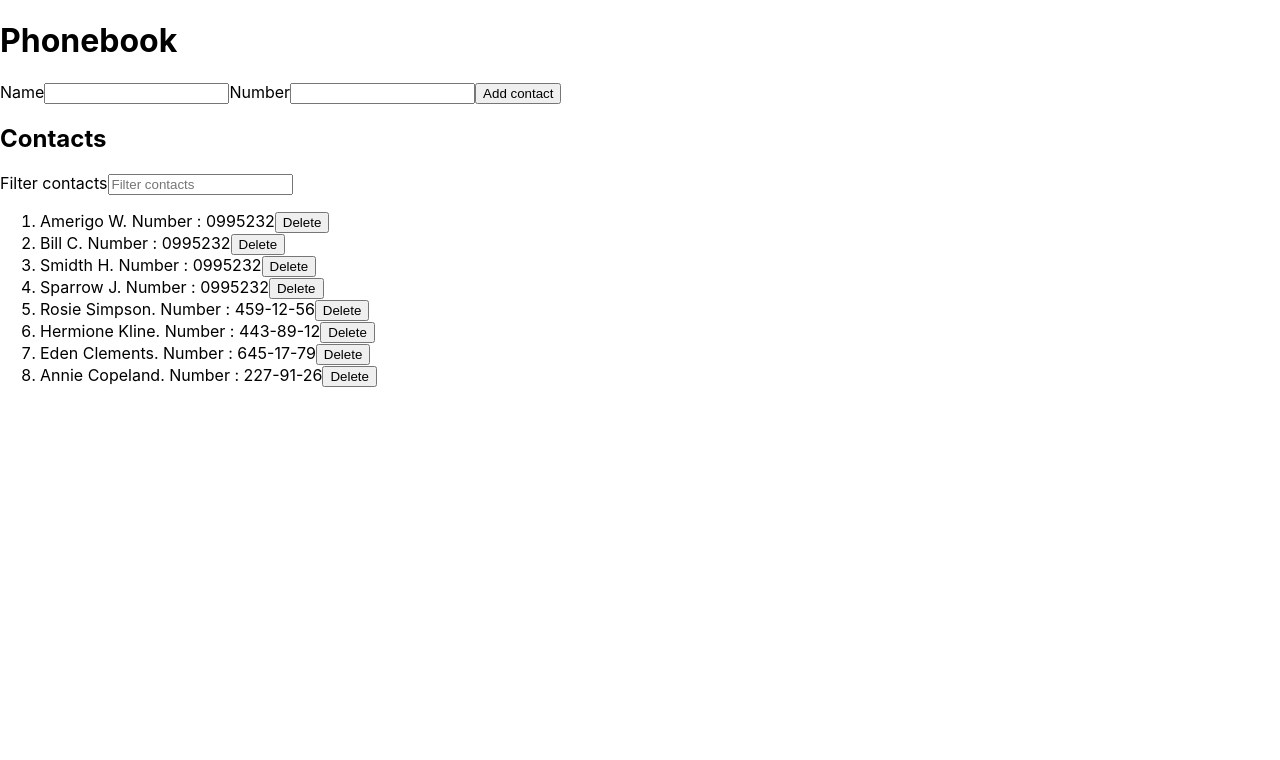
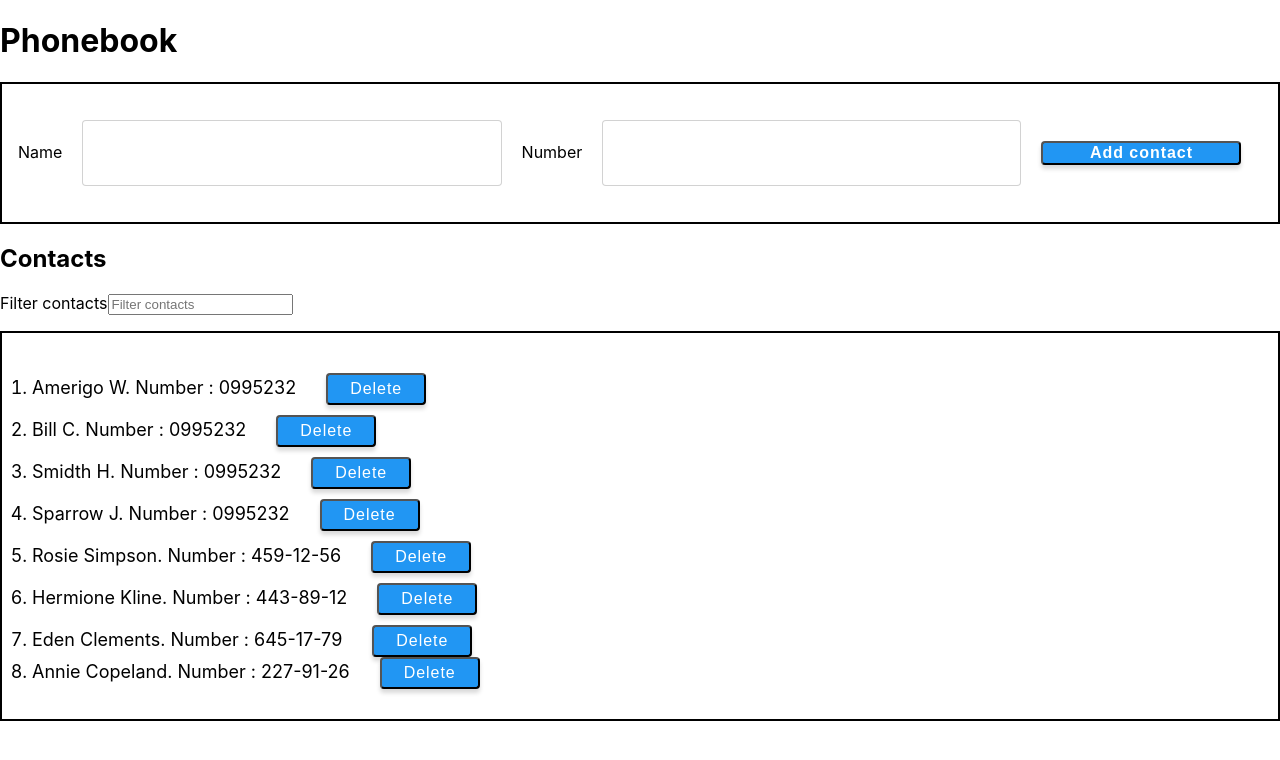
Before and after one commit to TrueMolni/goit-react-hw-02-phonebook, a React (Create React App) app: page / in a window 1280 px wide. Shown: the top 760 px of the page. Built offline with nearby package versions, Linux system fonts and the light colour scheme.

Commit message:
1.0.1
added some styles

```diff
--- a/src/components/ContactsItem/ContactsItem.jsx
+++ b/src/components/ContactsItem/ContactsItem.jsx
@@ -3,9 +3,13 @@ import scss from './contacts-item.module.scss';
 
 const ContactsItem = ({ id, name, number, removeContact }) => {
   return (
-    <li>
+    <li className={scss.item}>
       {name}. Number : {number}
-      <button onClick={() => removeContact(id)} type="button">
+      <button
+        className={scss.button}
+        onClick={() => removeContact(id)}
+        type="button"
+      >
         Delete
       </button>
     </li>
--- a/src/components/ContactsItem/contacts-Item.module.scss
+++ b/src/components/ContactsItem/contacts-Item.module.scss
@@ -0,0 +1,31 @@
+.button {
+  margin-left: 30px;
+  padding: 5px;
+  min-width: 100px;
+  font-size: 16px;
+  font-weight: 400;
+
+  letter-spacing: 0.06em;
+  text-align: center;
+  border-radius: 4px;
+
+  box-shadow: 0px 4px 4px rgba(0, 0, 0, 0.15);
+  color: #fff;
+  background-color: #2196f3;
+
+  transition: background-color 250ms cubic-bezier(0.075, 0.82, 0.165, 1);
+}
+
+.button:hover,
+.button:focus {
+  background-color: blue;
+}
+
+.item {
+  font-size: 18px;
+  font-weight: 500px;
+
+  &:not(:last-child) {
+    margin-top: 10px;
+  }
+}
--- a/src/components/ContactsList/ContactsList.jsx
+++ b/src/components/ContactsList/ContactsList.jsx
@@ -14,7 +14,7 @@ const ContactsList = ({ contacts, removeContact }) => {
       />
     );
   });
-  return <ol>{myContacts}</ol>;
+  return <ol className={scss.wrapper}>{myContacts}</ol>;
 };
 
 export default ContactsList;
--- a/src/components/ContactsList/contacts-list.module.scss
+++ b/src/components/ContactsList/contacts-list.module.scss
@@ -0,0 +1,5 @@
+.wrapper {
+  display: grid;
+  border: 2px black solid;
+  padding: 30px;
+}
--- a/src/components/Filter/filter.module.scss
+++ b/src/components/Filter/filter.module.scss
@@ -0,0 +1,5 @@
+.wrapper {
+  display: grid;
+  border: 2px black solid;
+  padding: 30px;
+}
--- a/src/components/Phonebook/Phonebook.jsx
+++ b/src/components/Phonebook/Phonebook.jsx
@@ -28,11 +28,12 @@ class Phonebook extends Component {
     const { handleChange, handleSubmit } = this;
 
     return (
-      <div>
+      <div className={scss.wrapper}>
         <form onSubmit={handleSubmit}>
           <label>
             Name
             <input
+              className={scss.input}
               onChange={handleChange}
               type="text"
               name="name"
@@ -45,6 +46,7 @@ class Phonebook extends Component {
           <label>
             Number
             <input
+              className={scss.input}
               onChange={handleChange}
               type="tel"
               name="number"
@@ -54,7 +56,9 @@ class Phonebook extends Component {
               required
             />
           </label>
-          <button type="submit">Add contact</button>
+          <button className={scss.button} type="submit">
+            Add contact
+          </button>
         </form>
       </div>
     );
--- a/src/components/Phonebook/phonebook.module.scss
+++ b/src/components/Phonebook/phonebook.module.scss
@@ -3,3 +3,49 @@
   border: 2px black solid;
   padding: 16px;
 }
+
+.button {
+  min-width: 200px;
+  font-size: 16px;
+  font-weight: 700;
+
+  letter-spacing: 0.06em;
+  text-align: center;
+  border-radius: 4px;
+
+  box-shadow: 0px 4px 4px rgba(0, 0, 0, 0.15);
+  color: #fff;
+  background-color: #2196f3;
+
+  transition: background-color 250ms cubic-bezier(0.075, 0.82, 0.165, 1);
+}
+
+.button:hover,
+.button:focus {
+  background-color: blue;
+}
+
+.input {
+  margin: 20px;
+  width: 30%;
+  height: 40px;
+  padding-left: 42px;
+  padding-top: 12px;
+  padding-bottom: 12px;
+
+  font-size: 16px;
+  border: 1px solid rgba(33, 33, 33, 0.2);
+  border-radius: 4px;
+
+  transition: border-color 250ms cubic-bezier(0.075, 0.82, 0.165, 1),
+    color 250ms cubic-bezier(0.075, 0.82, 0.165, 1);
+
+  &:focus {
+    outline: none;
+    border-color: #2196f3;
+  }
+  .modal-form__field:focus-within &,
+  .modal-form__field:hover & {
+    border: 1px solid #2196f3;
+  }
+}
```
